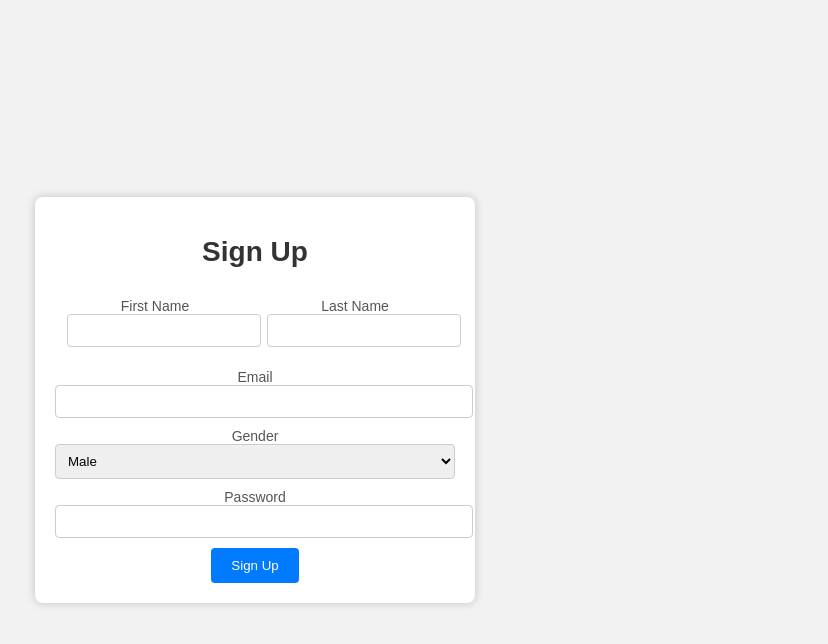
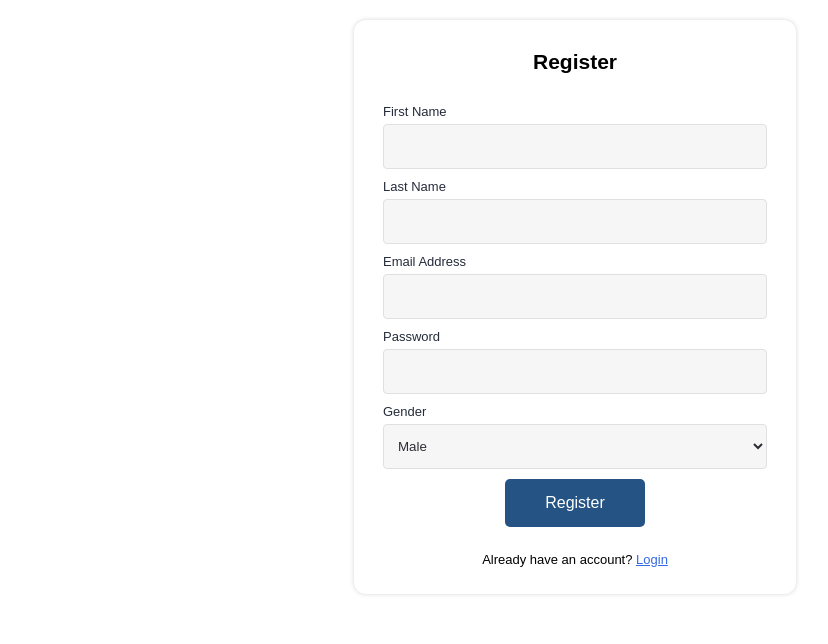
Before and after one commit to duckatgit/mysigmail-fe, a Vue app: page /#/sign-up in a window 1280 px wide. Shown: the top 644 px of the page, without its empty margins (385-1213 px from the left). Built offline with nearby package versions, Linux system fonts and the light colour scheme; no server answers; what vue-social-sharing would draw is missing.

Commit message:
verify-email page

```diff
--- a/src/App.vue
+++ b/src/App.vue
@@ -3,24 +3,51 @@
     id="app"
     v-page-loading="app.loading"
   >
-
-    <signup />
+    <div v-if="currentPathname === '/sign-up'">
+      <signup />
+    </div>
+    <div v-if="currentPathname === '/verify-email'">
+      <verifyEmail />
+    </div>
+    <!-- <sidebar /> -->
+    <!-- <config-panel /> -->
+    <!-- <preview /> -->
   </div>
 </template>
 
 <script>
 
+// import Signup from './views/auth/Signup.vue'
+// import Sidebar from './components/Sidebar'
+// import ConfigPanel from './components/ConfigPanel'
+// import Preview from './components/Preview'
+import { mapState } from 'vuex'
 import Signup from './views/auth/Signup.vue'
-import { mapState } from 'vuex'
+import VerifyEmail from './views/auth/VerifyEmail.vue'
 
 export default {
   name: 'App',
   components: {
-    Signup
+    // Sidebar,
+    // ConfigPanel,
+    // Preview,
+    Signup,
+    VerifyEmail
+  },
+
+  data () {
+    return {
+      currentPathname: this.$route.path // Initialize the variable with the current path
+    }
   },
 
   computed: {
     ...mapState(['app', 'basic', 'options'])
+  },
+  watch: {
+    '$route.path': function (newPath, oldPath) {
+      this.currentPathname = newPath // Update the variable when the route changes
+    }
   },
 
   async created () {
@@ -28,6 +55,7 @@ export default {
     await this.$store.dispatch('addInitialProject')
     this.$store.commit('SET_LOADING', false)
   }
+
 }
 </script>
 
@@ -39,9 +67,9 @@ body {
   font-size: 14px;
 }
 // #app {
-//   // display: grid;
-//   // grid-template-columns: 85px 550px 1fr;
-//   // height: 100vh;
+//   display: grid;
+//   grid-template-columns: 85px 550px 1fr;
+//   height: 100vh;
 // }
 // .desc {
 //   flex-grow: 1;
--- a/src/db/navigation.js
+++ b/src/db/navigation.js
@@ -19,10 +19,6 @@ export default {
     {
       name: 'Projects',
       path: 'projects'
-    },
-    {
-      name: 'sign-up',
-      path: 'sign-up'
     }
   ]
 }
--- a/src/router.js
+++ b/src/router.js
@@ -6,10 +6,6 @@ Vue.use(Router)
 export default new Router({
   linkActiveClass: 'active',
   routes: [
-    {
-      path: '/',
-      redirect: '/sign-up'
-    },
     {
       path: '/basic',
       meta: { title: 'Basic signature details' },
@@ -44,6 +40,11 @@ export default new Router({
       path: '/sign-up',
       component: () =>
         import(/* webpackChunkName: "projects" */ './views/auth/Signup.vue')
+    },
+    {
+      path: '/verify-email',
+      component: () =>
+        import(/* webpackChunkName: "projects" */ './views/auth/VerifyEmail.vue')
     }
   ]
 })
--- a/src/views/auth/Signup.vue
+++ b/src/views/auth/Signup.vue
@@ -1,62 +1,90 @@
 <template>
-  <div class="signup-form">
-    <div class="form-container">
-      <h1>Sign Up</h1>
+  <div class="row">
+    <div class="banner-side">
+      <img src="">
+    </div>
+    <div class="login-page">
+      <div class="auth-card">
+        <div class="login-container">
+          <h2 class="heading-login-text text-center">Register</h2>
           <form @submit.prevent="submitForm">
-        <div class="form-group">
-          <div class="flex-row">
-            <div class="flex-col">
-              <label for="firstName">First Name</label>
+            <div class="form-group mb-b">
+              <label>First Name</label>
               <input
-                id="firstName"
                 v-model="formData.firstName"
                 type="text"
-                required
+                class="form-control"
               >
             </div>
-            <div class="flex-col">
-              <label for="lastName">Last Name</label>
+
+            <div class="form-group mb-b">
+              <label>Last Name</label>
               <input
-                id="lastName"
-                v-model="formData.lastName"
+                v-model="formData.lastname"
                 type="text"
-                required
+                class="form-control"
+              >
+            </div>
+
+            <div class="form-group mb-b">
+              <label>Email Address</label>
+              <input
+                v-model="formData.email"
+                type="text"
+                class="form-control"
+              >
+            </div>
+
+            <div class="form-group mb-b">
+              <label>Password</label>
+              <div class="position-relative">
+
+                <input
+                  v-model="formData.password"
+                  class="form-control"
                 >
               </div>
             </div>
-        </div>
-        <div class="form-group">
-          <label for="email">Email</label>
-          <input
-            id="email"
-            v-model="formData.email"
-            type="email"
-            required
-          >
-        </div>
-        <div class="form-group">
-          <label for="gender">Gender</label>
+
+            <div class="form-group mb-b">
+              <label>Gender</label>
               <select
-            id="gender"
                 v-model="formData.gender"
-            required
+                class="form-control"
               >
                 <option value="male">Male</option>
                 <option value="female">Female</option>
                 <option value="other">Other</option>
               </select>
             </div>
-        <div class="form-group">
-          <label for="password">Password</label>
-          <input
-            id="password"
-            v-model="formData.password"
-            type="password"
-            required
+
+            <div
+              class="d-flex forget-password"
+              style="justify-content: space-between"
             >
+              <!-- <p><a href="#">Forgot Password?</a></p> -->
             </div>
-        <button type="submit">Sign Up</button>
+            <div class="text-center">
+              <button
+                type="submit"
+                class="continue"
+                mat-raised-button
+                color="primary"
+              >Register</button>
+            </div>
           </form>
+
+          <div
+            class="already text-center"
+            style="margin-top: 16px"
+          >
+            <p>
+              Already have an account?
+              <a href="javascript:void(0)">Login</a>
+            </p>
+          </div>
+        </div>
+      </div>
     </div>
   </div>
 </template>
@@ -109,67 +137,111 @@ export default {
 }
 </script>
 
-<style>
-/* Styles */
-.signup-form {
+<style scoped>
+.row {
   display: flex;
-  justify-content: center;
-  align-items: center;
-  height: 100vh;
-  background-color: #f2f2f2;
 }
 
-.form-container {
-  background-color: #fff;
-  padding: 20px;
-  border-radius: 8px;
-  box-shadow: 0 0 10px rgba(0, 0, 0, 0.2);
-  text-align: center;
-  max-width: 400px;
+.banner-side {
+  width: 50%;
 }
 
-h1 {
-  color: #333;
+.login-page {
+  width: 50%;
+}
+
+.login-page div.auth-card {
+  box-shadow: 0px 0px 4px 0px rgba(86, 86, 86, 0.25);
+  border-radius: 12px;
+  padding: 30px 29px 27px;
+  max-width: 740px;
+  margin: 20px auto;
+  width: 60%;
+  display: block;
+}
+
+h2.heading-login-text {
+  font-size: 21px;
+  margin: 0 0 30px 0;
+  text-align: center;
+}
+
+.mb-b {
+  margin-bottom: 16px;
 }
 
 .form-group {
-  margin: 10px 0;
-}
-
-.flex-row {
-  display: flex;
-  justify-content: space-between;
-}
-
-.flex-col {
-  flex: 1;
-  margin: 12px;
-}
-
-label {
-  display: block;
-  color: #555;
-}
-
-input,
-select {
-  width: 100%;
-  padding: 8px;
-  border: 1px solid #ccc;
-  border-radius: 4px;
+  margin-bottom: 10px;
   outline: none;
 }
 
-button {
-  background-color: #007bff;
-  color: #fff;
-  padding: 10px 20px;
-  border: none;
-  border-radius: 4px;
-  cursor: pointer;
+.form-group label {
+  margin-bottom: 5px;
+  font-size: 13px;
+  color: #242b3a;
+  display: block;
+  font-weight: 500;
 }
 
-button:hover {
-  background-color: #0056b3;
+.position-relative {
+  position: relative !important;
+}
+
+.position-icon.uername {
+  position: absolute;
+  top: 14px;
+  left: 10px;
+  width: 16px;
+}
+
+.login-page .form-control {
+  color: #2e2c33;
+  font-weight: 400;
+  border-radius: 4px;
+  background: #f6f6f6;
+  height: 45px !important;
+  padding: 13px 10px;
+  border: 1px solid #E0E0E0;
+  display: flex;
+  flex-direction: column;
+  width: 100%;
+  box-sizing: border-box;
+}
+
+input.form-control {
+  background: #f6f6f6 !important;
+}
+
+.forget-password a {
+  color: #3568e5;
+  font-size: 14px;
+  font-weight: 500;
+  text-decoration: none;
+}
+
+.text-center {
+  text-align: center;
+}
+
+button.continue {
+  background-color: #255384;
+  color: #fff;
+  font-size: 16px;
+  padding: 6px 40px;
+  font-weight: 400;
+  box-shadow: none;
+  border: 0;
+  line-height: 36px;
+  border-radius: 5px;
+}
+
+.login-page .already p {
+  font-size: 13px;
+  font-weight: 500;
+  margin: 25px 0 0 0;
+}
+
+.login-page .already a {
+  color: #3568e5;
 }
 </style>
--- /dev/null
+++ b/src/views/auth/VerifyEmail.vue
@@ -0,0 +1,90 @@
+<template>
+  <div id="app">
+    <div class="container">
+      <div class="verification-box">
+        <h2>Email Verification</h2>
+        <p>A verification code has been sent to your email. Please enter the code below:</p>
+        <input
+          v-model="otp"
+          type="text"
+          placeholder="Enter OTP"
+        >
+        <p
+          v-if="error"
+          class="error"
+        >{{ error }}</p>
+        <button @click="verifyOTP">Verify</button>
+      </div>
+    </div>
+  </div>
+</template>
+
+<script>
+export default {
+  data () {
+    return {
+      otp: '',
+      error: ''
+    }
+  },
+  methods: {
+    verifyOTP () {
+      // Add your OTP verification logic here
+      if (this.otp === '123456') { // Replace with your actual OTP verification logic
+        // Verification successful
+        alert('Verification successful!')
+      } else {
+        // Verification failed
+        this.error = 'Verification failed. Please try again.'
+        this.otp = '' // Clear the input
+      }
+    }
+  }
+}
+</script>
+
+<style scoped>
+.container {
+    text-align: center;
+    background-color: #fff;
+    border-radius: 8px;
+    box-shadow: 0 2px 4px rgba(0, 0, 0, 0.1);
+    padding: 20px;
+    max-width: 400px;
+    margin: 0 auto;
+}
+
+.verification-box {
+    padding: 20px;
+}
+
+h2 {
+    color: #333;
+}
+
+input {
+    width: 100%;
+    padding: 10px;
+    margin-top: 10px;
+    border: 1px solid #ccc;
+    border-radius: 4px;
+}
+
+button {
+    background-color: #007bff;
+    color: #fff;
+    padding: 10px 20px;
+    border: none;
+    border-radius: 4px;
+    cursor: pointer;
+    margin-top: 10px;
+}
+
+button:hover {
+    background-color: #0056b3;
+}
+
+.error {
+    color: red;
+}
+</style>
```
Lines whose indentation alone changed are shown as unchanged.
